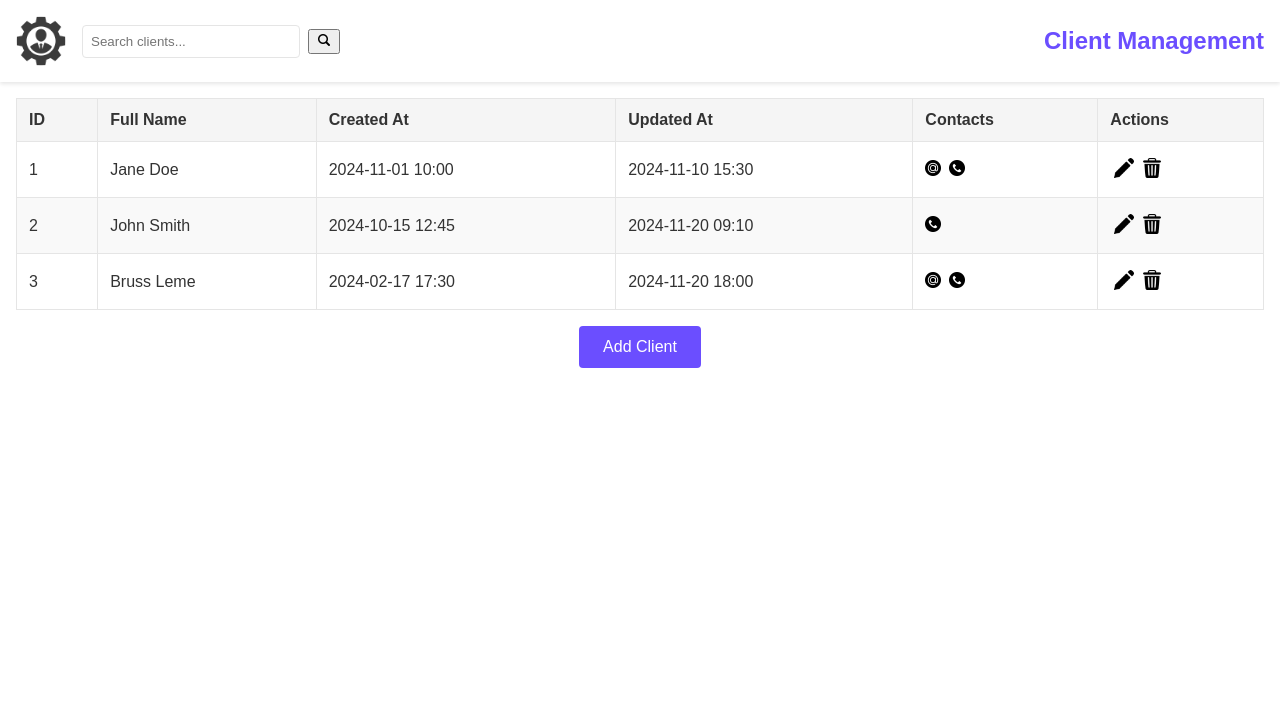
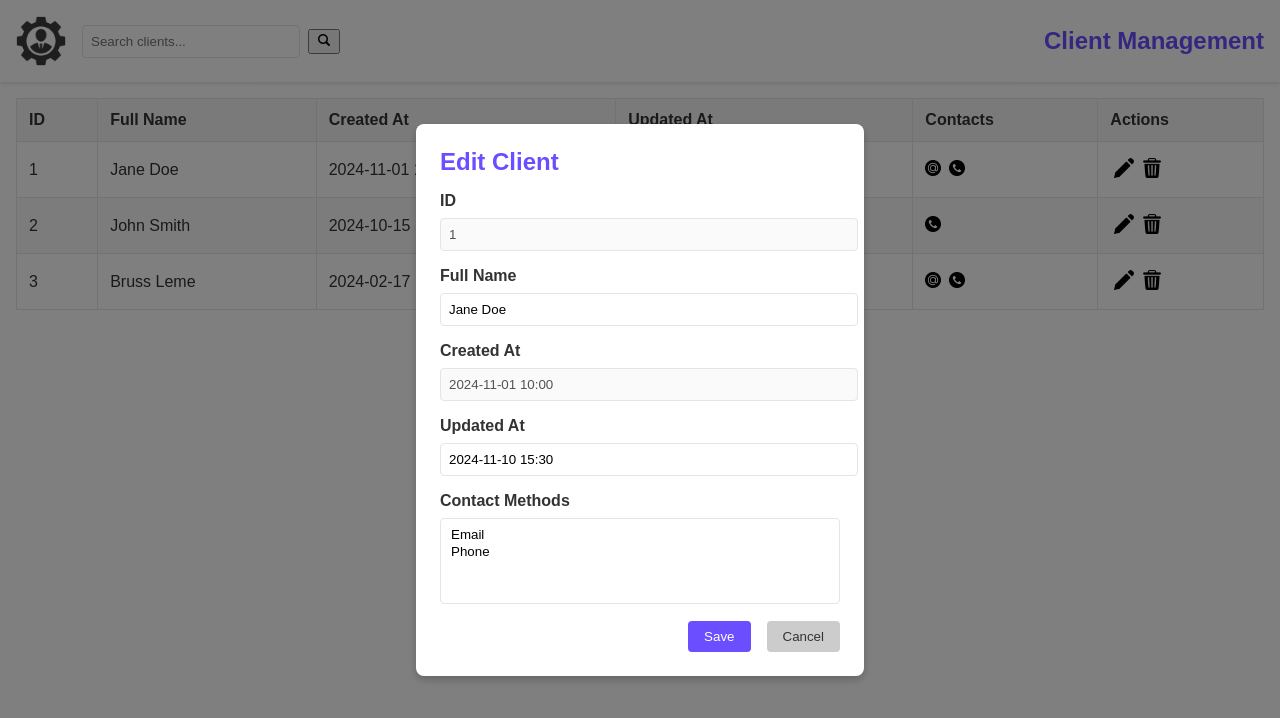
Before and after one commit to Hurocana/Client-Management-System, a plain HTML site: page index.html in a window 1280 px wide. Both pictures are taken after a click on the button 1124 px from the left and 169 px from the top of the page. Drawn offline with Linux system fonts and the light colour scheme.

Commit message:
Edit+Delete ModelWindows

```diff
--- a/index.html
+++ b/index.html
@@ -41,7 +41,51 @@
         </tbody>
       </table>
     </div>
+
     <button class="add-client-button">Add Client</button>
   </main>
+
+  <!-- Edit Modal -->
+  <div id="edit-modal" class="modal hidden">
+    <div class="modal-content">
+      <h2>Edit Client</h2>
+      <form id="edit-client-form">
+        <label for="client-id">ID</label>
+        <input type="text" id="client-id" disabled>
+
+        <label for="client-fullname">Full Name</label>
+        <input type="text" id="client-fullname" required>
+
+        <label for="client-created-at">Created At</label>
+        <input type="text" id="client-created-at" disabled>
+
+        <label for="client-updated-at">Updated At</label>
+        <input type="text" id="client-updated-at" required>
+
+        <label for="client-contacts">Contact Methods</label>
+        <select id="client-contacts" multiple>
+          <option value="email">Email</option>
+          <option value="phone">Phone</option>
+        </select>
+
+        <div class="modal-buttons">
+          <button type="submit" class="save-button">Save</button>
+          <button type="button" class="cancel-button">Cancel</button>
+        </div>
+      </form>
+    </div>
+  </div>
+
+  <!-- Delete Confirmation Modal -->
+  <div id="delete-modal" class="modal hidden">
+    <div class="modal-content">
+      <h2>Confirm Deletion</h2>
+      <p>Are you sure you want to delete this client?</p>
+      <div class="modal-buttons">
+        <button id="confirm-delete" class="delete-button">Delete</button>
+        <button id="cancel-delete" class="cancel-button">Cancel</button>
+      </div>
+    </div>
+  </div>
 </body>
 </html>
--- a/scripts.js
+++ b/scripts.js
@@ -22,6 +22,10 @@ const clients = [
     },
   ];
 
+  let editedClient = null;
+  let clientToDelete = null;
+
+  // Load and display clients
   function loadClients() {
     const clientList = document.getElementById('client-list');
     clientList.innerHTML = '';
@@ -54,10 +58,7 @@ const clients = [
       client.contactMethods.forEach((method) => {
         const icon = document.createElement('img');
         icon.alt = method;
-        icon.src = method === 'email'
-          ? './icons/mail.png'
-          : './icons/phone.png'
-          , './icons/phone.png';
+        icon.src = method === 'email' ? './icons/mail.png' : './icons/phone.png';
         icon.style.width = '16px';
         icon.style.height = '16px';
         icon.style.marginRight = '8px';
@@ -70,20 +71,21 @@ const clients = [
       actionCell.classList.add('action-buttons');
 
       const editButton = document.createElement('button');
-      const deleteButton = document.createElement('button');
-
       const editIcon = document.createElement('img');
       editIcon.src = './icons/edit.png';
       editIcon.alt = 'Edit';
 
+      editButton.appendChild(editIcon);
+      editButton.addEventListener('click', () => openEditModal(client)); // Open edit modal
+      actionCell.appendChild(editButton);
+
+      const deleteButton = document.createElement('button');
       const deleteIcon = document.createElement('img');
       deleteIcon.src = './icons/delete.png';
       deleteIcon.alt = 'Delete';
 
-      editButton.appendChild(editIcon);
       deleteButton.appendChild(deleteIcon);
-
-      actionCell.appendChild(editButton);
+      deleteButton.addEventListener('click', () => openDeleteModal(client)); // Open delete modal
       actionCell.appendChild(deleteButton);
 
       row.appendChild(actionCell);
@@ -92,15 +94,70 @@ const clients = [
     });
   }
 
-  // Initialize
-  document.addEventListener('DOMContentLoaded', () => {
+  // Open edit modal
+  function openEditModal(client) {
+    editedClient = client;
+
+    document.getElementById('client-id').value = client.id;
+    document.getElementById('client-fullname').value = client.fullName;
+    document.getElementById('client-created-at').value = client.createdAt;
+    document.getElementById('client-updated-at').value = client.updatedAt;
+    document.getElementById('client-contacts').value = client.contactMethods.join(',');
+
+    document.getElementById('edit-modal').classList.remove('hidden');
+  }
+
+  // Close edit modal
+  function closeEditModal() {
+    editedClient = null;
+    document.getElementById('edit-modal').classList.add('hidden');
+  }
+
+  // Save client changes
+  document.getElementById('edit-client-form').addEventListener('submit', (event) => {
+    event.preventDefault();
+
+    const fullName = document.getElementById('client-fullname').value;
+    const updatedAt = document.getElementById('client-updated-at').value;
+    const contactMethods = Array.from(document.getElementById('client-contacts').selectedOptions).map(opt => opt.value);
+
+    editedClient.fullName = fullName;
+    editedClient.updatedAt = updatedAt;
+    editedClient.contactMethods = contactMethods;
+
+    closeEditModal();
     loadClients();
+  });
 
-    document.getElementById('search').addEventListener('input', (event) => {
-      const query = event.target.value.toLowerCase();
-      const filteredClients = clients.filter(client =>
-        client.fullName.toLowerCase().includes(query)
-      );
-      loadClients(filteredClients);
+  // Open delete modal
+  function openDeleteModal(client) {
+    clientToDelete = client;
+    document.getElementById('delete-modal').classList.remove('hidden');
+  }
+
+  // Close delete modal
+  function closeDeleteModal() {
+    clientToDelete = null;
+    document.getElementById('delete-modal').classList.add('hidden');
+  }
+
+  // Confirm delete
+  document.getElementById('confirm-delete').addEventListener('click', () => {
+    if (clientToDelete) {
+      const index = clients.indexOf(clientToDelete);
+      if (index !== -1) {
+        clients.splice(index, 1);
+        loadClients();
+      }
+    }
+    closeDeleteModal();
   });
-  });
+
+  // Cancel delete
+  document.getElementById('cancel-delete').addEventListener('click', closeDeleteModal);
+
+  // Cancel edit
+  document.querySelector('.cancel-button').addEventListener('click', closeEditModal);
+
+  // Initialize the app
+  document.addEventListener('DOMContentLoaded', loadClients);
--- a/styles.css
+++ b/styles.css
@@ -120,3 +120,87 @@
     width: 20px;
     height: 20px;
   }
+
+  /* Modal styles */
+  .modal {
+    position: fixed;
+    top: 0;
+    left: 0;
+    width: 100%;
+    height: 100%;
+    background-color: rgba(0, 0, 0, 0.5);
+    display: flex;
+    justify-content: center;
+    align-items: center;
+    z-index: 1000;
+  }
+
+  .modal.hidden {
+    display: none;
+  }
+
+  .modal-content {
+    background: #ffffff;
+    padding: 24px;
+    border-radius: 8px;
+    box-shadow: 0 4px 8px rgba(0, 0, 0, 0.2);
+    width: 400px;
+  }
+
+  .modal-content h2 {
+    margin: 0 0 16px;
+    color: #6B4EFF;
+  }
+
+  .modal-content label {
+    display: block;
+    margin-bottom: 8px;
+    font-weight: bold;
+  }
+
+  .modal-content input,
+  .modal-content select {
+    width: 100%;
+    padding: 8px;
+    margin-bottom: 16px;
+    border: 1px solid #E5E5E5;
+    border-radius: 4px;
+  }
+
+  .modal-buttons {
+    display: flex;
+    justify-content: flex-end;
+    gap: 16px;
+  }
+
+  .save-button {
+    background-color: #6B4EFF;
+    color: #ffffff;
+    border: none;
+    padding: 8px 16px;
+    border-radius: 4px;
+  }
+
+  .cancel-button {
+    background-color: #cccccc;
+    color: #333333;
+    border: none;
+    padding: 8px 16px;
+    border-radius: 4px;
+  }
+
+.modal-content p {
+    margin-bottom: 16px;
+  }
+
+  .delete-button {
+    background-color: #ff4d4d;
+    color: #ffffff;
+    border: none;
+    padding: 8px 16px;
+    border-radius: 4px;
+  }
+
+  .delete-button:hover {
+    background-color: #cc0000;
+  }
```
Lines whose indentation alone changed are shown as unchanged.
